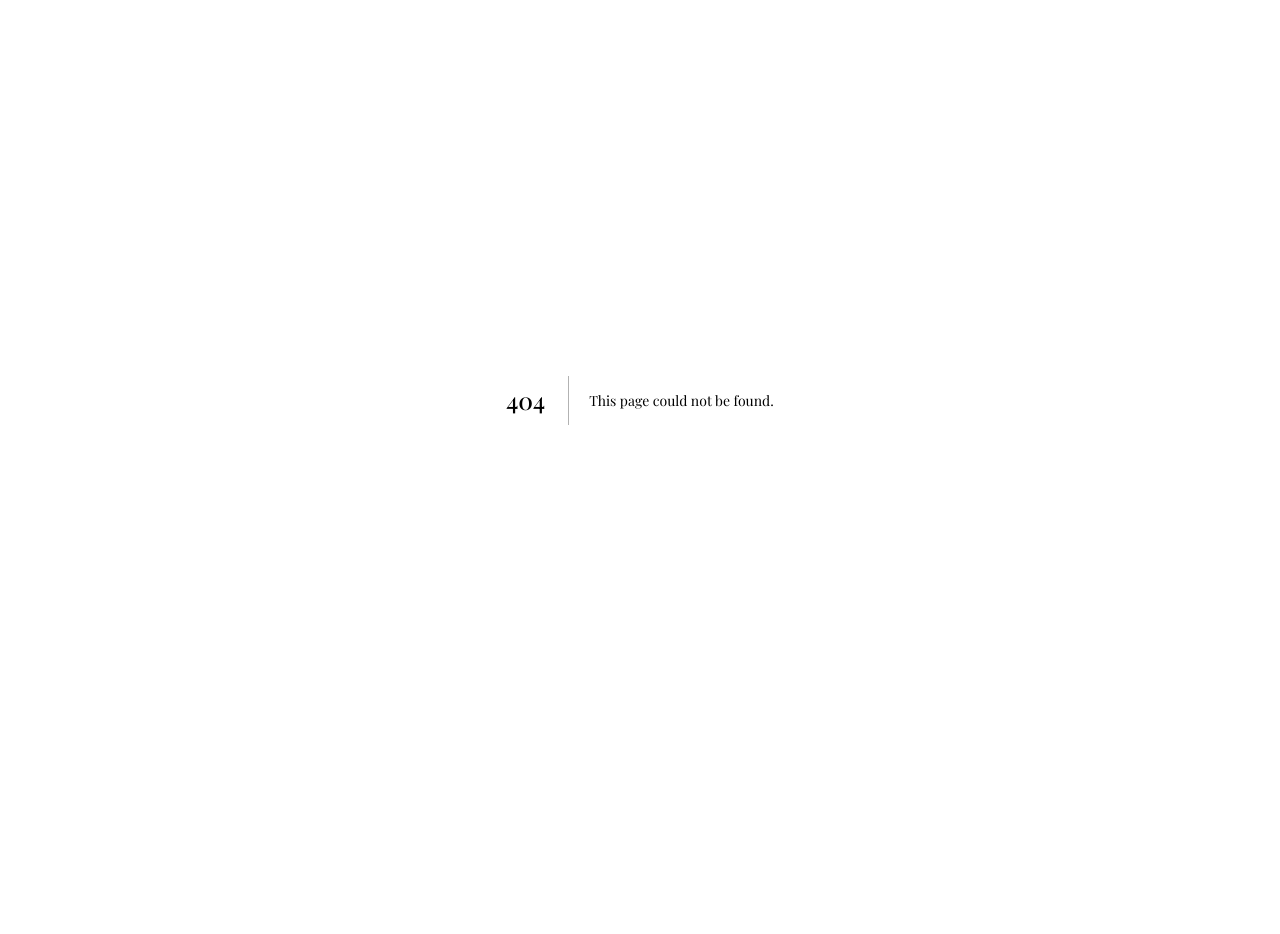
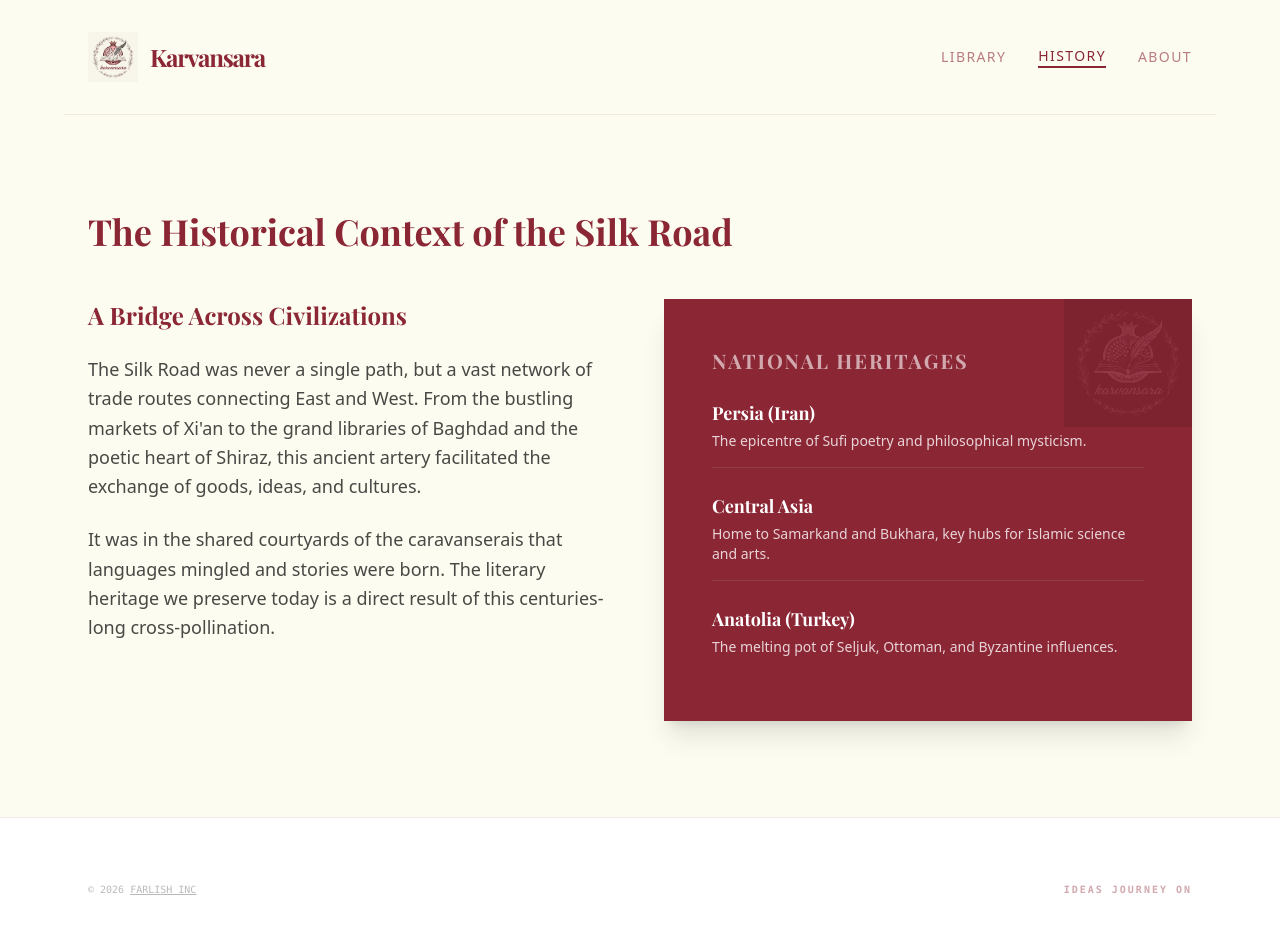
Before and after one commit to aryan-seyedi/karvansara, a Next.js app: page /history in a window 1280 px wide. Before the commit this address had no page. Shown: the top 934 px of the page. Before the commit the page ends 800 px from the top, so only its background shows below. Built offline with nearby package versions, Linux system fonts and the light colour scheme; a web font is replaced by a local one.

Commit message:
Update logo/favicon, link footer to Farlish Inc, add mission and history pages, and implement language toggle UI

```diff
--- /dev/null
+++ b/src/app/about/page.tsx
@@ -0,0 +1,61 @@
+import Link from 'next/link';
+import Image from 'next/image';
+
+export default function AboutPage() {
+  return (
+    <main className="min-h-screen bg-[#FDFCF0] text-[#1A1A1A] font-sans">
+      <nav className="max-w-6xl mx-auto px-6 py-8 flex flex-col md:flex-row justify-between items-center border-b border-[#8B2635]/10 gap-6">
+        <div className="flex items-center gap-3">
+          <Link href="/" className="flex items-center gap-3">
+            <Image src="/logo.png" alt="Karvansara Logo" width={50} height={50} className="object-contain" />
+            <span className="text-2xl font-bold tracking-tighter text-[#8B2635] font-playfair">Karvansara</span>
+          </Link>
+        </div>
+        <div className="flex items-center gap-8 text-sm font-medium uppercase tracking-widest text-[#8B2635]/60">
+          <Link href="/" className="hover:text-[#8B2635] transition-colors">Library</Link>
+          <Link href="/history" className="hover:text-[#8B2635] transition-colors">History</Link>
+          <Link href="/about" className="text-[#8B2635] border-b-2 border-[#8B2635]">About</Link>
+        </div>
+      </nav>
+
+      <section className="max-w-4xl mx-auto px-6 py-24">
+        <h1 className="text-5xl font-bold font-playfair mb-12 text-[#8B2635]">Our Mission</h1>
+        <div className="space-y-8 text-lg leading-relaxed text-[#1A1A1A]/80">
+          <p className="font-playfair text-2xl italic text-[#8B2635]/70 border-l-4 border-[#8B2635]/20 pl-6 mb-12">
+            "To build a digital bridge across time and geography, where the profound wisdom of Silk Road heritage finds a contemporary voice."
+          </p>
+          <p>
+            Karvansara is a digital preservation and discovery initiative dedicated to the literary and cultural legacy of the Silk Road. Our platform serves as a "resting place" for timeless ideas, just as the physical caravanserais once served as sanctuaries for travelers and merchants across Eurasia.
+          </p>
+          <p>
+            We believe that the verses of Rumi, Hafez, and countless other voices from Persia, Central Asia, and beyond are not just historical artifacts, but living philosophies that remain deeply relevant to the modern human experience.
+          </p>
+          <div className="bg-white p-12 border border-[#8B2635]/10 shadow-sm mt-16">
+            <h2 className="text-xl font-bold font-playfair uppercase tracking-widest text-[#8B2635] mb-6">Our Core Values</h2>
+            <ul className="space-y-4">
+              <li className="flex items-start gap-4">
+                <span className="w-1.5 h-1.5 bg-[#8B2635] mt-2.5 rounded-full" />
+                <span><strong>Accessibility:</strong> Breaking language barriers to make complex heritage intuitive for everyone.</span>
+              </li>
+              <li className="flex items-start gap-4">
+                <span className="w-1.5 h-1.5 bg-[#8B2635] mt-2.5 rounded-full" />
+                <span><strong>Authenticity:</strong> Preserving the original script and cultural nuances of every piece.</span>
+              </li>
+              <li className="flex items-start gap-4">
+                <span className="w-1.5 h-1.5 bg-[#8B2635] mt-2.5 rounded-full" />
+                <span><strong>Innovation:</strong> Using modern design and data engineering to serve ancient wisdom.</span>
+              </li>
+            </ul>
+          </div>
+        </div>
+      </section>
+
+      <footer className="bg-white border-t border-[#8B2635]/10 py-16">
+        <div className="max-w-6xl mx-auto px-6 flex flex-col md:flex-row justify-between items-center gap-8 text-[10px] font-mono text-[#1A1A1A]/30 uppercase">
+          <div>© 2026 <a href="https://www.farlish.ca/" className="underline">Farlish Inc</a></div>
+          <div className="tracking-[0.2em] text-[#8B2635]/40 font-bold">Ideas Journey On</div>
+        </div>
+      </footer>
+    </main>
+  );
+}
--- /dev/null
+++ b/src/app/history/page.tsx
@@ -0,0 +1,65 @@
+import Link from 'next/link';
+import Image from 'next/image';
+
+export default function HistoryPage() {
+  return (
+    <main className="min-h-screen bg-[#FDFCF0] text-[#1A1A1A] font-sans">
+      <nav className="max-w-6xl mx-auto px-6 py-8 flex flex-col md:flex-row justify-between items-center border-b border-[#8B2635]/10 gap-6">
+        <div className="flex items-center gap-3">
+          <Link href="/" className="flex items-center gap-3">
+            <Image src="/logo.png" alt="Karvansara Logo" width={50} height={50} className="object-contain" />
+            <span className="text-2xl font-bold tracking-tighter text-[#8B2635] font-playfair">Karvansara</span>
+          </Link>
+        </div>
+        <div className="flex items-center gap-8 text-sm font-medium uppercase tracking-widest text-[#8B2635]/60">
+          <Link href="/" className="hover:text-[#8B2635] transition-colors">Library</Link>
+          <Link href="/history" className="text-[#8B2635] border-b-2 border-[#8B2635]">History</Link>
+          <Link href="/about" className="hover:text-[#8B2635] transition-colors">About</Link>
+        </div>
+      </nav>
+
+      <section className="max-w-6xl mx-auto px-6 py-24">
+        <h1 className="text-4xl font-bold font-playfair mb-12 text-[#8B2635]">The Historical Context of the Silk Road</h1>
+        <div className="grid grid-cols-1 md:grid-cols-2 gap-12">
+          <div className="space-y-6 text-lg leading-relaxed text-[#1A1A1A]/80">
+            <h2 className="text-2xl font-bold font-playfair text-[#8B2635]">A Bridge Across Civilizations</h2>
+            <p>
+              The Silk Road was never a single path, but a vast network of trade routes connecting East and West. From the bustling markets of Xi'an to the grand libraries of Baghdad and the poetic heart of Shiraz, this ancient artery facilitated the exchange of goods, ideas, and cultures.
+            </p>
+            <p>
+              It was in the shared courtyards of the caravanserais that languages mingled and stories were born. The literary heritage we preserve today is a direct result of this centuries-long cross-pollination.
+            </p>
+          </div>
+
+          <div className="bg-[#8B2635] p-12 text-white shadow-xl relative overflow-hidden group">
+            <div className="absolute top-0 right-0 w-32 h-32 opacity-10 pointer-events-none transition-transform group-hover:scale-110">
+              <Image src="/logo.png" alt="" width={128} height={128} className="invert grayscale" />
+            </div>
+            <h2 className="text-xl font-bold font-playfair uppercase tracking-widest mb-6 opacity-60">National Heritages</h2>
+            <ul className="space-y-6">
+              <li className="border-b border-white/10 pb-4">
+                <h3 className="font-bold text-lg">Persia (Iran)</h3>
+                <p className="text-sm opacity-80 mt-1">The epicentre of Sufi poetry and philosophical mysticism.</p>
+              </li>
+              <li className="border-b border-white/10 pb-4">
+                <h3 className="font-bold text-lg">Central Asia</h3>
+                <p className="text-sm opacity-80 mt-1">Home to Samarkand and Bukhara, key hubs for Islamic science and arts.</p>
+              </li>
+              <li className="pb-4">
+                <h3 className="font-bold text-lg">Anatolia (Turkey)</h3>
+                <p className="text-sm opacity-80 mt-1">The melting pot of Seljuk, Ottoman, and Byzantine influences.</p>
+              </li>
+            </ul>
+          </div>
+        </div>
+      </section>
+
+      <footer className="bg-white border-t border-[#8B2635]/10 py-16">
+        <div className="max-w-6xl mx-auto px-6 flex flex-col md:flex-row justify-between items-center gap-8 text-[10px] font-mono text-[#1A1A1A]/30 uppercase">
+          <div>© 2026 <a href="https://www.farlish.ca/" className="underline">Farlish Inc</a></div>
+          <div className="tracking-[0.2em] text-[#8B2635]/40 font-bold">Ideas Journey On</div>
+        </div>
+      </footer>
+    </main>
+  );
+}
--- a/src/app/page.tsx
+++ b/src/app/page.tsx
@@ -1,6 +1,7 @@
 import { supabase } from '@/lib/supabase';
 import Image from 'next/image';
 import DiscoverySection from '@/components/DiscoverySection';
+import Link from 'next/link';
 
 export default async function Home() {
   // Fetch a random verse for the "Discovery" section
@@ -20,15 +21,27 @@ export default async function Home() {
   return (
     <main className="min-h-screen bg-[#FDFCF0] text-[#1A1A1A] font-sans">
       {/* Navigation / Header */}
-      <nav className="max-w-6xl mx-auto px-6 py-8 flex justify-between items-center border-b border-[#8B2635]/10">
+      <nav className="max-w-6xl mx-auto px-6 py-8 flex flex-col md:flex-row justify-between items-center border-b border-[#8B2635]/10 gap-6">
         <div className="flex items-center gap-3">
-          <Image src="/logo.png" alt="Karvansara Logo" width={40} height={40} className="object-contain" />
-          <span className="text-2xl font-bold tracking-tighter text-[#8B2635] font-playfair">Karvansara</span>
+          <Link href="/" className="flex items-center gap-3">
+            <Image src="/logo.png" alt="Karvansara Logo" width={50} height={50} className="object-contain" />
+            <span className="text-2xl font-bold tracking-tighter text-[#8B2635] font-playfair">Karvansara</span>
+          </Link>
         </div>
-        <div className="hidden md:flex gap-8 text-sm font-medium uppercase tracking-widest text-[#8B2635]/60">
-          <a href="#" className="hover:text-[#8B2635] transition-colors">Library</a>
-          <a href="#" className="hover:text-[#8B2635] transition-colors">History</a>
-          <a href="#" className="hover:text-[#8B2635] transition-colors">About</a>
+
+        <div className="flex items-center gap-8">
+          <div className="flex gap-8 text-sm font-medium uppercase tracking-widest text-[#8B2635]/60">
+            <Link href="/" className="hover:text-[#8B2635] transition-colors border-b-2 border-[#8B2635]">Library</Link>
+            <Link href="/history" className="hover:text-[#8B2635] transition-colors">History</Link>
+            <Link href="/about" className="hover:text-[#8B2635] transition-colors">About</Link>
+          </div>
+
+          {/* Language Toggle */}
+          <div className="flex items-center gap-2 px-3 py-1 bg-white border border-[#8B2635]/10 rounded-full shadow-sm">
+            <button className="text-[10px] font-bold text-[#8B2635] px-2 py-0.5 bg-[#FDFCF0] rounded-full shadow-inner">EN</button>
+            <div className="w-px h-3 bg-[#8B2635]/10" />
+            <button className="text-[10px] font-bold text-[#8B2635]/40 hover:text-[#8B2635] px-2 py-0.5 transition-colors">FA</button>
+          </div>
         </div>
       </nav>
 
@@ -74,9 +87,9 @@ export default async function Home() {
                   <span className="text-[10px] font-bold text-[#8B2635]/30 uppercase tracking-widest">
                     {poet.region || "Silk Road"}
                   </span>
-                  <button className="text-xs font-bold text-[#8B2635] hover:underline underline-offset-4">
+                  <Link href={`/poet/${poet.id}`} className="text-xs font-bold text-[#8B2635] hover:underline underline-offset-4">
                     Enter Room →
-                  </button>
+                  </Link>
                 </div>
               </div>
             ))}
@@ -91,11 +104,11 @@ export default async function Home() {
             <Image src="/logo.png" alt="Karvansara Logo" width={30} height={30} className="grayscale" />
             <span className="text-sm font-bold tracking-widest text-[#1A1A1A] uppercase">Karvansara</span>
           </div>
-          <div className="text-[10px] font-bold text-[#8B2635]/40 uppercase tracking-[0.2em]">
+          <div className="text-[10px] font-bold text-[#8B2635]/40 uppercase tracking-[0.2em] text-center md:text-left">
             Where the Path Rests and Ideas Journey On
           </div>
           <div className="text-[10px] font-mono text-[#1A1A1A]/30">
-            © 2026 OUTPOST ONE
+            © 2026 <a href="https://www.farlish.ca/" target="_blank" rel="noopener noreferrer" className="hover:text-[#8B2635] underline decoration-dotted">Farlish Inc</a>
           </div>
         </div>
       </footer>
```
Also changed, not shown: public/logo.png.
